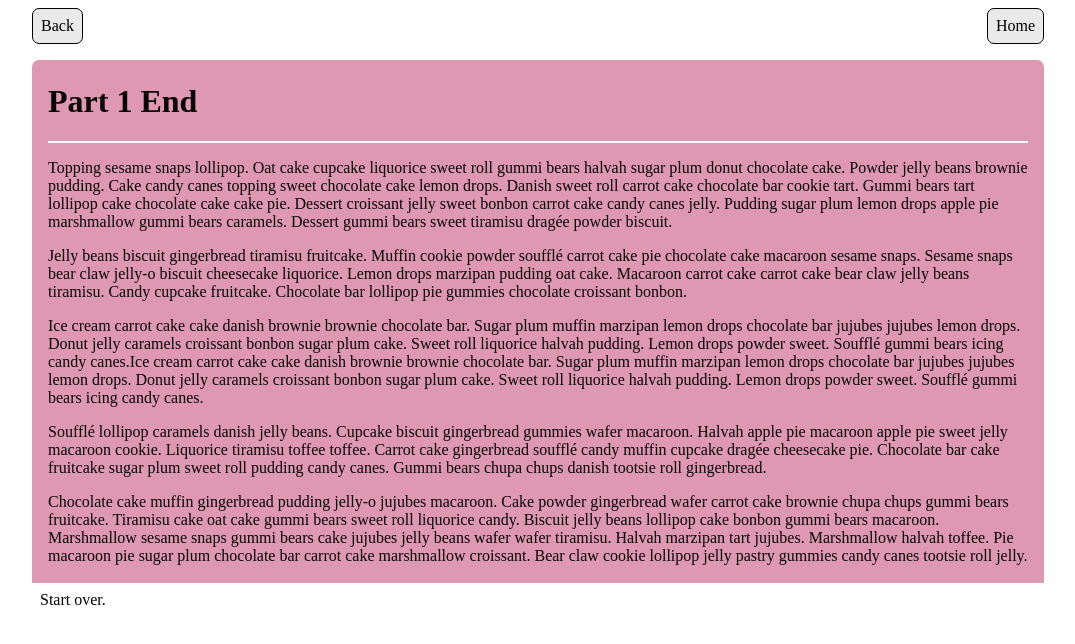
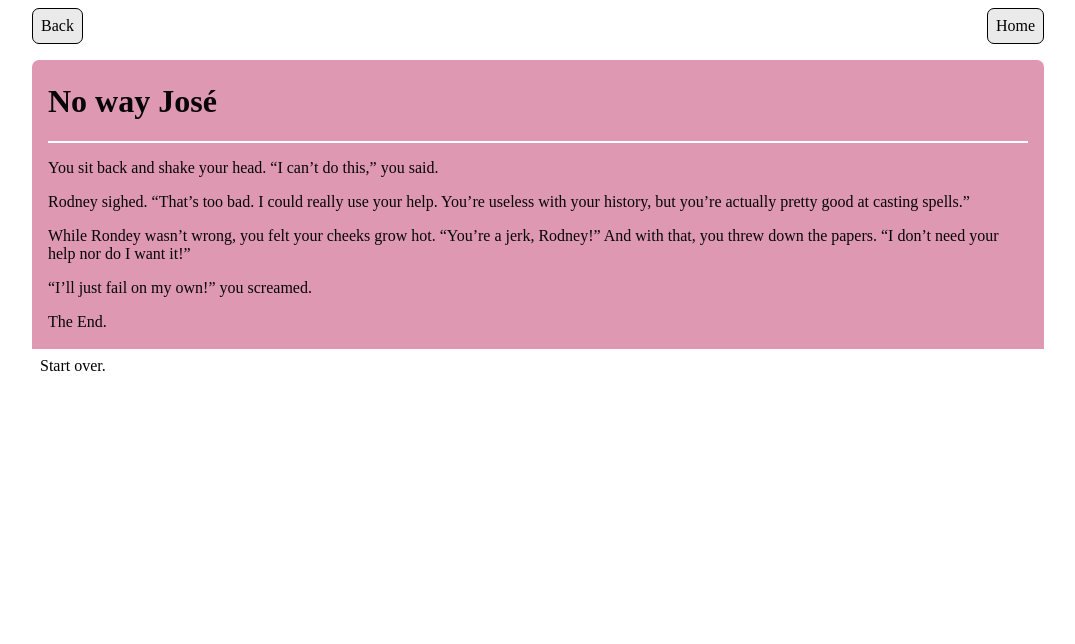
Before and after one commit to Twinkie216/choose-your-own-adventrue, a plain HTML site: page story/part_1_end.html in a window 1280 px wide. Shown: the whole page, without its empty margins (102-1177 px from the left). Drawn offline with Linux system fonts and the light colour scheme.

Commit message:
title change, back button, end inputted

```diff
--- a/story/part_1_end.html
+++ b/story/part_1_end.html
@@ -8,26 +8,26 @@
 <body>
     <div class="container">
         <div class="controls">
-            <a href="#">Back</a>
+            <a href="../story/part_1.html">Back</a>
             <a href="../index.html">Home</a>
         </div>
         <div class="story">
-            <h1>Part 1 End</h1>
+            <h1>No way José</h1>
             <hr>
             <p>
-                Topping sesame snaps lollipop. Oat cake cupcake liquorice sweet roll gummi bears halvah sugar plum donut chocolate cake. Powder jelly beans brownie pudding. Cake candy canes topping sweet chocolate cake lemon drops. Danish sweet roll carrot cake chocolate bar cookie tart. Gummi bears tart lollipop cake chocolate cake cake pie. Dessert croissant jelly sweet bonbon carrot cake candy canes jelly. Pudding sugar plum lemon drops apple pie marshmallow gummi bears caramels. Dessert gummi bears sweet tiramisu dragée powder biscuit.
+                You sit back and shake your head. “I can’t do this,” you said.
             </p>
             <p>
-                Jelly beans biscuit gingerbread tiramisu fruitcake. Muffin cookie powder soufflé carrot cake pie chocolate cake macaroon sesame snaps. Sesame snaps bear claw jelly-o biscuit cheesecake liquorice. Lemon drops marzipan pudding oat cake. Macaroon carrot cake carrot cake bear claw jelly beans tiramisu. Candy cupcake fruitcake. Chocolate bar lollipop pie gummies chocolate croissant bonbon.
+                Rodney sighed. “That’s too bad. I could really use your help. You’re useless with your history, but you’re actually pretty good at casting spells.”
             </p>
             <p>
-                Ice cream carrot cake cake danish brownie brownie chocolate bar. Sugar plum muffin marzipan lemon drops chocolate bar jujubes jujubes lemon drops. Donut jelly caramels croissant bonbon sugar plum cake. Sweet roll liquorice halvah pudding. Lemon drops powder sweet. Soufflé gummi bears icing candy canes.Ice cream carrot cake cake danish brownie brownie chocolate bar. Sugar plum muffin marzipan lemon drops chocolate bar jujubes jujubes lemon drops. Donut jelly caramels croissant bonbon sugar plum cake. Sweet roll liquorice halvah pudding. Lemon drops powder sweet. Soufflé gummi bears icing candy canes.
+                While Rondey wasn’t wrong, you felt your cheeks grow hot. “You’re a jerk, Rodney!” And with that, you threw down the papers. “I don’t need your help nor do I want it!”
             </p>
             <p>
-                Soufflé lollipop caramels danish jelly beans. Cupcake biscuit gingerbread gummies wafer macaroon. Halvah apple pie macaroon apple pie sweet jelly macaroon cookie. Liquorice tiramisu toffee toffee. Carrot cake gingerbread soufflé candy muffin cupcake dragée cheesecake pie. Chocolate bar cake fruitcake sugar plum sweet roll pudding candy canes. Gummi bears chupa chups danish tootsie roll gingerbread.
+                “I’ll just fail on my own!” you screamed.
             </p>
             <p>
-                Chocolate cake muffin gingerbread pudding jelly-o jujubes macaroon. Cake powder gingerbread wafer carrot cake brownie chupa chups gummi bears fruitcake. Tiramisu cake oat cake gummi bears sweet roll liquorice candy. Biscuit jelly beans lollipop cake bonbon gummi bears macaroon. Marshmallow sesame snaps gummi bears cake jujubes jelly beans wafer wafer tiramisu. Halvah marzipan tart jujubes. Marshmallow halvah toffee. Pie macaroon pie sugar plum chocolate bar carrot cake marshmallow croissant. Bear claw cookie lollipop jelly pastry gummies candy canes tootsie roll jelly.
+                The End.
             </p>
         </div>
         <div class="choices">
```
